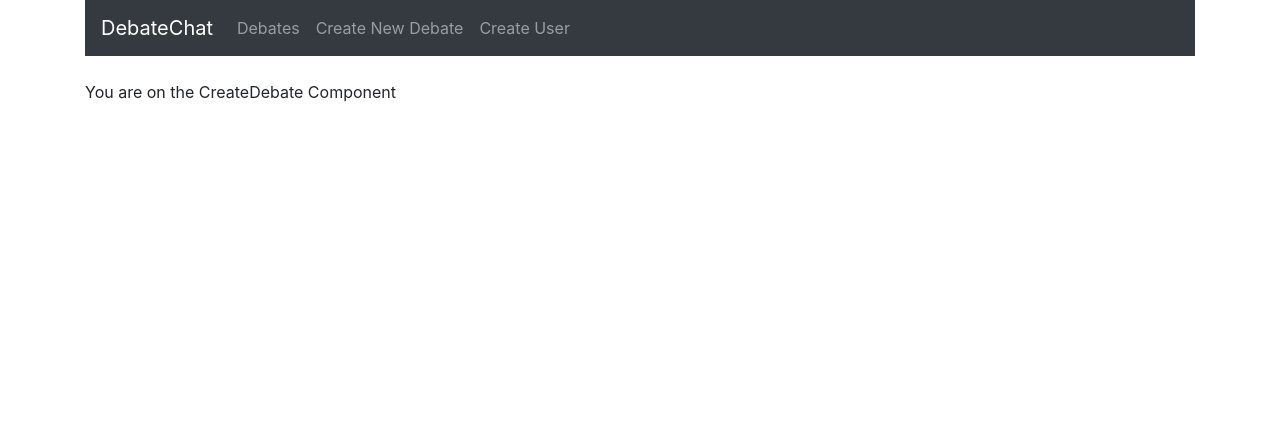
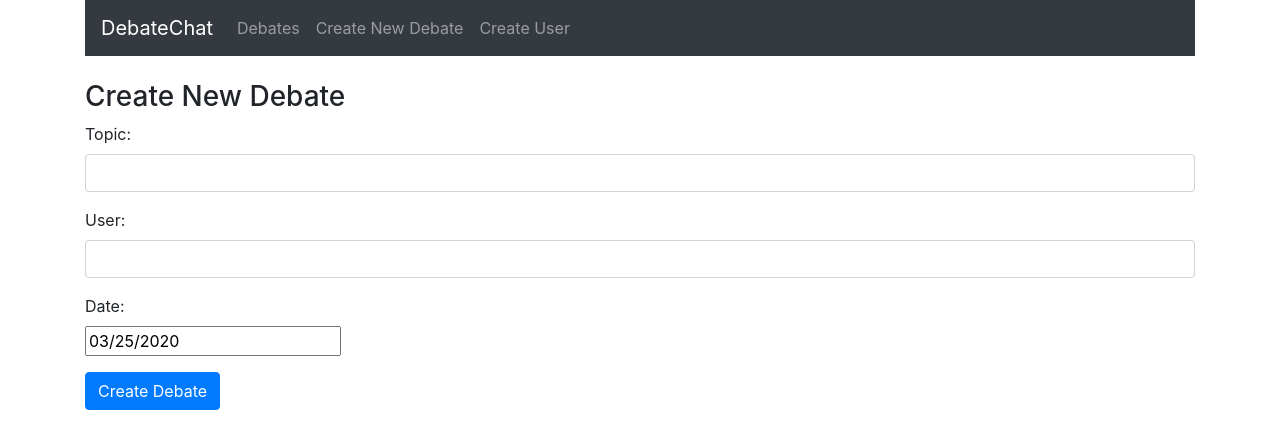
Before and after one commit to guseph/debate-chat, a React (Create React App) app in the folder debchat/: page /debates/add in a window 1280 px wide. Shown: the top 448 px of the page. Built offline with nearby package versions, Linux system fonts and the light colour scheme.

Commit message:
added forms for creating debates and users

```diff
--- a/debchat/src/components/CreateDebate.js
+++ b/debchat/src/components/CreateDebate.js
@@ -1,25 +1,123 @@
 import React, {Component} from 'react';
+import DatePicker from 'react-datepicker';
+import 'react-datepicker/dist/react-datepicker.css';
 
 export default class CreateDebate extends Component{
     constructor (props){
         super(props);
+
+        this.onChangeTopic = this.onChangeTopic.bind(this);
+        this.onChangeUser = this.onChangeUser.bind(this);
+        this.onChangeDate = this.onChangeDate.bind(this);
+        this.onSubmit = this.onSubmit.bind(this);
+
         this.state = {
             // database model
             topic: '',
-            users: new Array(10),
-            date: new Date()
+            users: [],
+            date: new Date(),
 
             // other properties
-            // users: []
+         //    users: [],
+             username: ""
         }
     }
 
+    // alter this later
+    componentDidMount(){
+        this.setState(
+            {username: "test user"}
+        )
+    }
 
+    onChangeTopic(e){
+        this.setState(
+            {
+                topic: e.target.value
+            }
+        );
+    }
+
+    onChangeUser(e){
+        this.setState(
+            {
+                username: e.target.value
+            }
+        );
+    }
+
+    onChangeDate(date){
+        this.setState(
+            {
+                date: date
+            }
+        );
+    }
+
+    onSubmit(e){
+        e.preventDefault();
+
+        // add the user that creates the debate to the list of users in the debate obj
+        let newUserList = this.state.users;
+        newUserList.push(this.state.username);
+        this.setState(
+            {
+                users: newUserList
+            }
+        );
+
+        const debate = {
+            topic: this.state.topic,
+            users: this.state.users,
+            date: this.state.date
+
+        }
+
+        // will submit to database later
+        console.log(debate)
+
+        window.location = "/";
+    }
 
     render(){
         return(
             <div>
-                <p>You are on the CreateDebate Component</p>
+                <h3>Create New Debate</h3>
+                <form onSubmit = {this.onSubmit}>
+                    <div className = "form-group">
+                        <label>Topic: </label>
+                        <input type = "text"
+                                className = "form-control"
+                                value = {this.state.topic}
+                                onChange = {this.onChangeTopic}>
+                        </input>
+                    </div>
+
+                    <div className = "form-group">
+                        <label>User: </label>
+                        <input type = "text"
+                                className = "form-control"
+                                //value = {this.state.username}
+                                onChange = {this.onChangeUser}>
+                        </input>
+                    </div>
+
+                    <div className = "form-group">
+                        <label>Date: </label>
+                        <div>
+                            <DatePicker
+                                selected = {this.state.date}
+                                onChange = {this.onChangeDate}
+                            />
+                        </div>
+                    </div>
+
+                    <div className = "form-group">
+                        <input type = "submit" value = "Create Debate" className = "btn btn-primary"></input>
+                    </div>
+
+                </form>
+
             </div>
         );
     }
--- a/debchat/src/components/CreateUser.js
+++ b/debchat/src/components/CreateUser.js
@@ -1,10 +1,61 @@
 import React, {Component} from 'react';
 
 export default class CreateUser extends Component{
+    constructor (props){
+        super(props);
+
+        this.onChangeUsername = this.onChangeUsername.bind(this);
+        this.onSubmit = this.onSubmit.bind(this);
+
+        this.state = {
+            // database model
+            username: ""
+
+        }
+    }
+
+    onChangeUsername(e){
+        this.setState({
+            username: e.target.value
+        });
+    }
+
+    onSubmit(e){
+        e.preventDefault();
+
+        const user = {
+            username: this.state.username
+        }
+
+        // will add user to database later
+
+        console.log(user);
+
+        // reset this window
+        this.setState(
+            {
+                username: ""
+            }
+        )
+    }
+
     render(){
         return(
             <div>
-                <p>You are on the CreateUser Component</p>
+                <h1>Create New User</h1>
+                <form onSubmit = {this.onSubmit}>
+                    <div className = "form-group">
+                        <label>Username: </label>
+                        <input type = "text"
+                                required
+                                className = "form-control"
+                                value = {this.state.username}
+                                onChange = {this.onChangeUsername} />
+                    </div>
+                    <div className = "form-group">
+                        <input type = "submit" value = "Create User" className = "btn btn-primary" />
+                    </div>
+                </form>
             </div>
         );
     }
```
